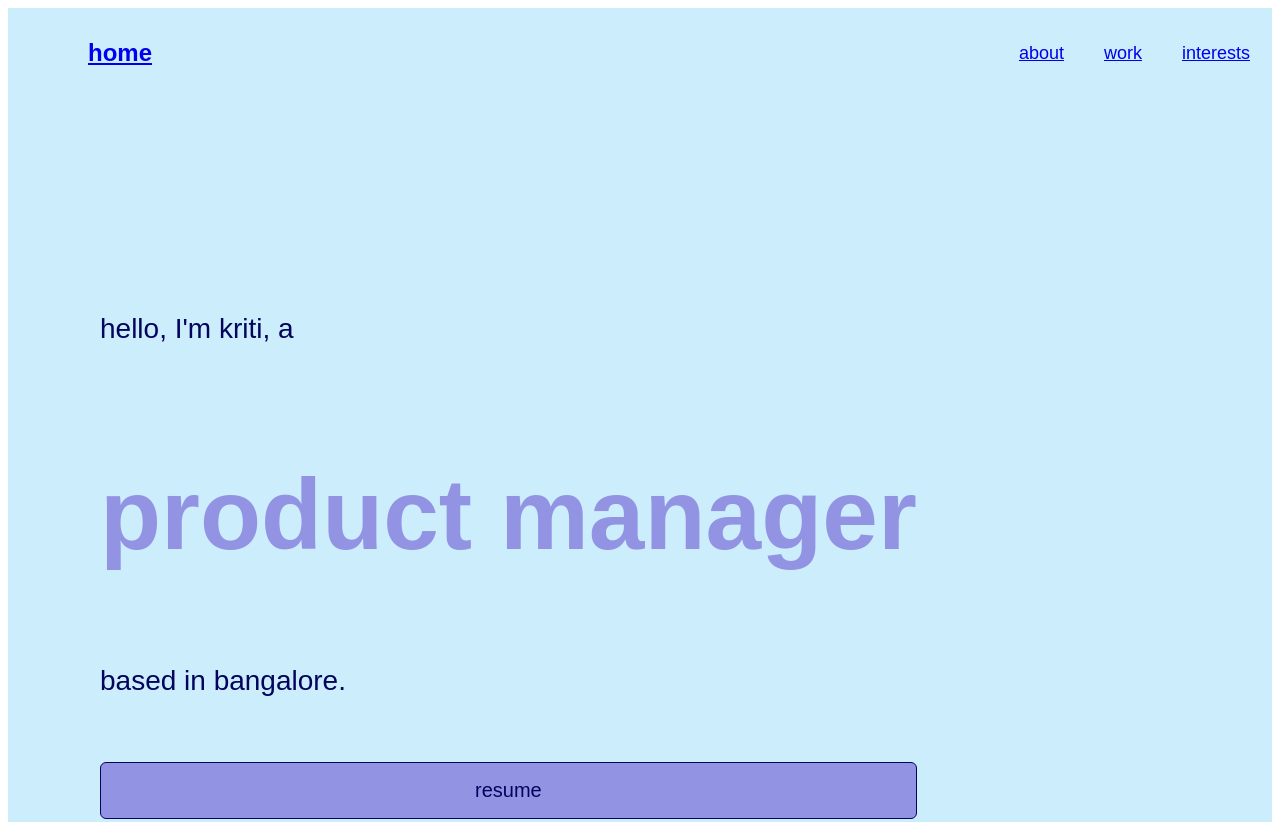
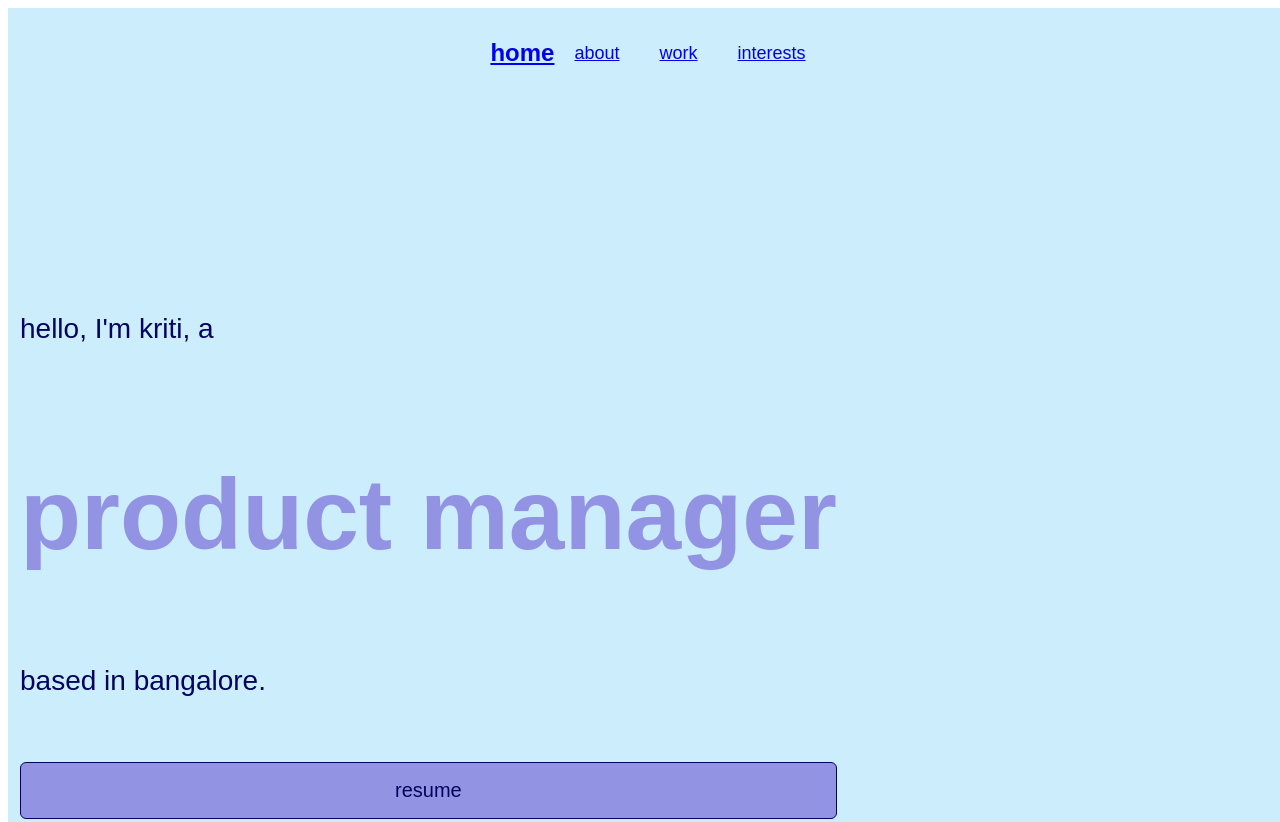
Before and after one commit to kriti-nigam/blue, a plain HTML site: page index.html in a window 1280 px wide. Shown: the top 822 px of the page. Drawn offline with Linux system fonts and the light colour scheme.

Commit message:
Update index.html
navbar and page width changes

```diff
--- a/index.html
+++ b/index.html
@@ -5,7 +5,10 @@
       flex-direction: column;
       overflow: hidden;
       align-items: center;
-      padding: 31px 22px 175px 80px;
+      /*padding: 31px 22px 175px 80px; */
+      width: 100vw; /* Full screen width */
+      padding: 31px 0 175px; /* Remove default padding */
+      margin: 0; /* Remove default margin */
     }
 
     .nav-wrapper {
@@ -15,8 +18,9 @@
       gap: 20px;
       font: 600 24px Poppins, sans-serif;
       color: #03045e;
-      justify-content: space-between;
+      justify-content: center; /* Centers the links horizontally */
       align-items: center;
+      padding: 0 20px:
     }
 
     .nav-links {
```
